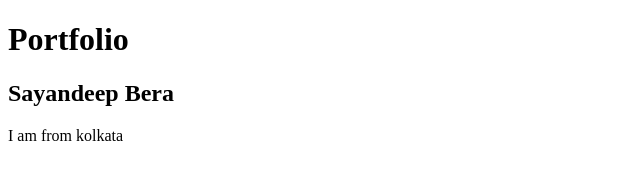
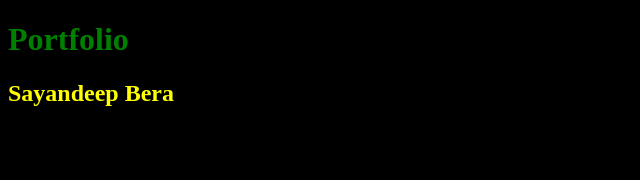
Before and after one commit to SayandeepBera/Demo-repo, a plain HTML site: page index.html in a window 1280 px wide. Shown: the whole page, without its empty margins (0-640 px from the left). Drawn offline with Linux system fonts and the light colour scheme.

Commit message:
Update index.html

```diff
--- a/index.html
+++ b/index.html
@@ -3,7 +3,7 @@
 <head>
     <meta charset="UTF-8" />
     <meta name="viewport" content="width=device-width, initial-scale=1.0" />
-    <link rel="stylesheet" src="/style.css">
+    <link rel="stylesheet" href="style.css">
     <title>My Protfolio</title>
 </head>
 <body>
```
